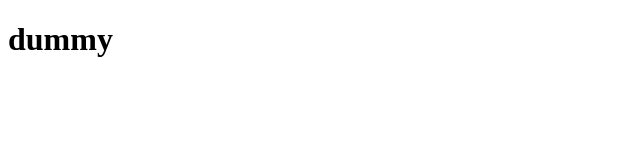
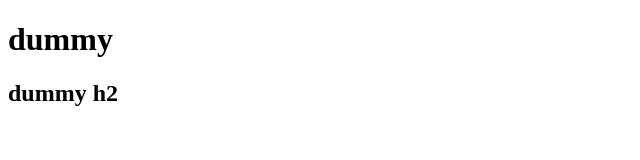
Before and after one commit to latifniz/demo, a plain HTML site: page index.html in a window 1280 px wide. Shown: the whole page, without its empty margins (0-640 px from the left). Drawn offline with Linux system fonts and the light colour scheme.

Commit message:
i have added an h2

```diff
--- a/index.html
+++ b/index.html
@@ -7,5 +7,6 @@
   </head>
   <body>
     <h1>dummy</h1>
+    <h2>dummy h2</h2>
   </body>
 </html>
```
